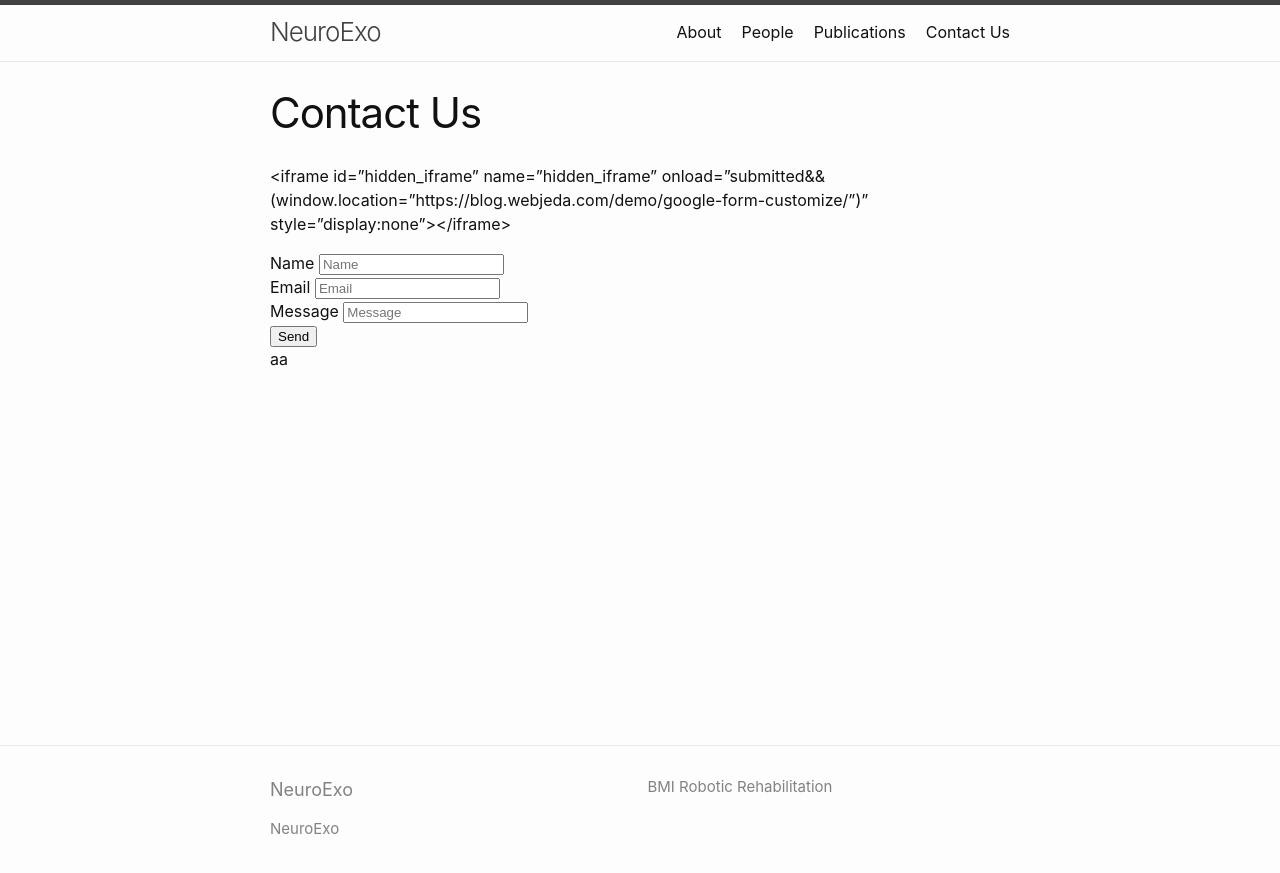
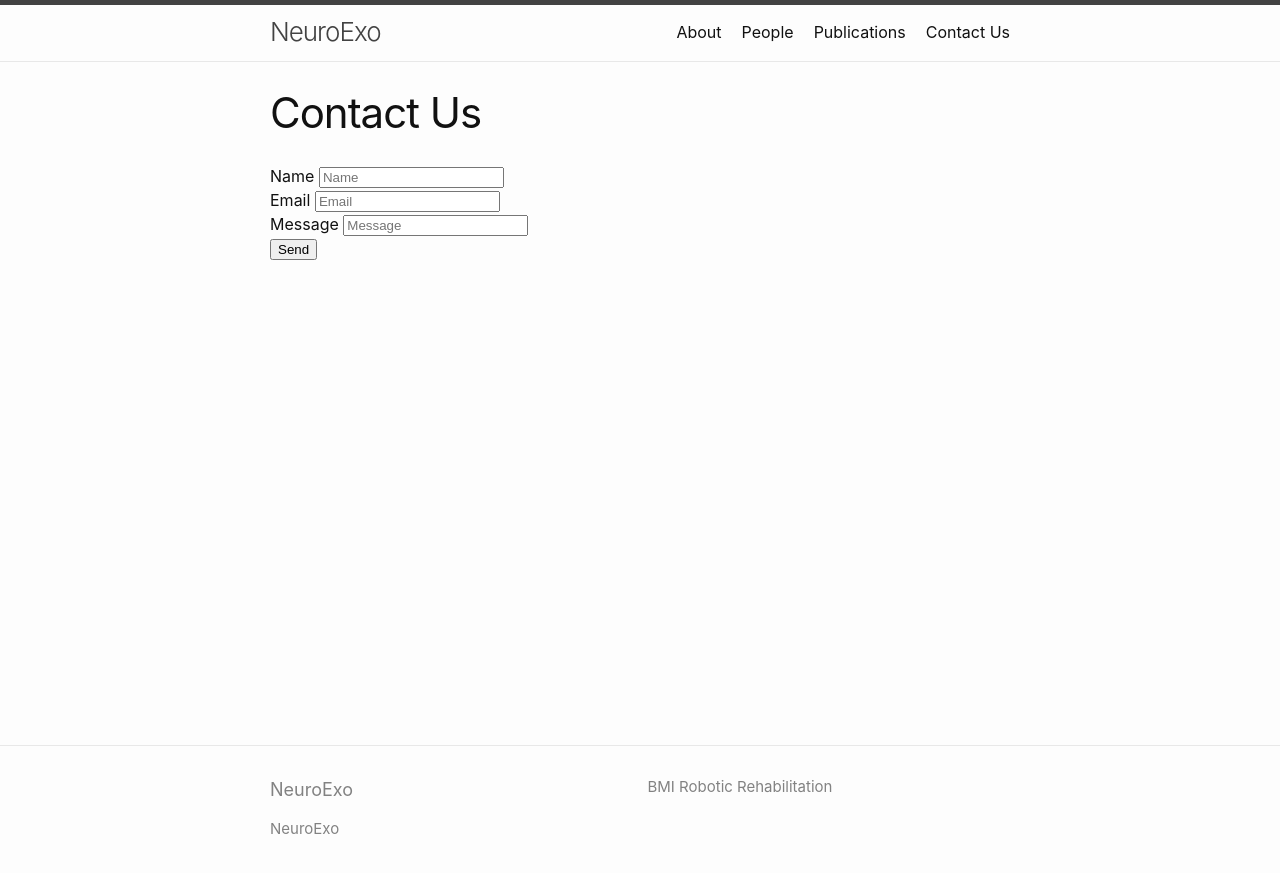
Before and after one commit to arcraik/neuroexo-website, a Jekyll site: the page built from contact.md, in a window 1280 px wide. Shown: the top 873 px of the page. Built offline with Jekyll 4.4.1, drawn with Linux system fonts in a browser that asks for light colours.

Commit message:
Update contact.md

```diff
--- a/contact.md
+++ b/contact.md
@@ -6,7 +6,7 @@ title: Contact Us
 
  <script type="text/javascript">var submitted=false;</script>
 
-<iframe id="hidden_iframe" name="hidden_iframe" onload="submitted&&(window.location="https://blog.webjeda.com/demo/google-form-customize/")" style="display:none"></iframe>
+<iframe id="hidden_iframe" name="hidden_iframe" onload="submitted&amp;&amp;(window.location=&quot;https://blog.webjeda.com/demo/google-form-customize/&quot;)" style="display:none"></iframe>
 
 <form action="https://docs.google.com/forms/d/e/1FAIpQLSfzO-mkf1gKY5kpA8piBab6h6KymTF0sMOzfcbuRoEvuL6SOA/formResponse" method="post" target="hidden_iframe" onsubmit="submitted=true;">
           <label>Name</label>
@@ -21,5 +21,3 @@ title: Contact Us
           <input type="submit" value="Send" />
 
    </form>
-
-   aa
```
